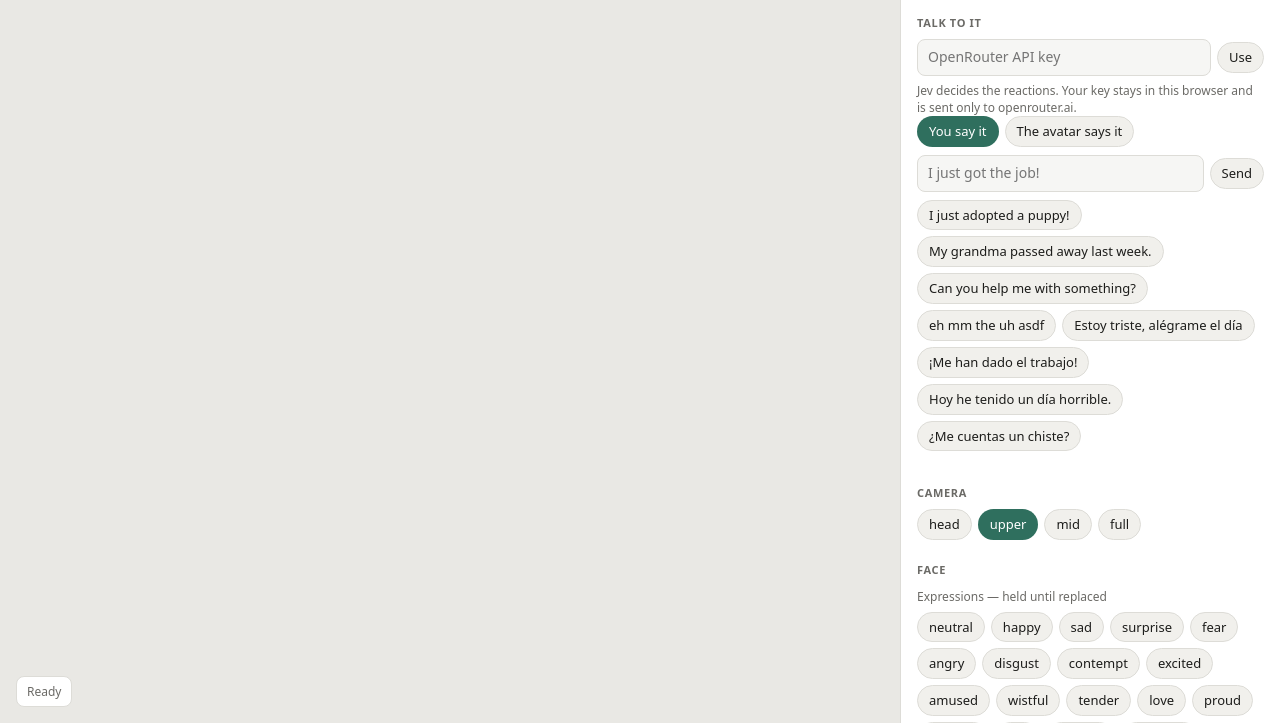
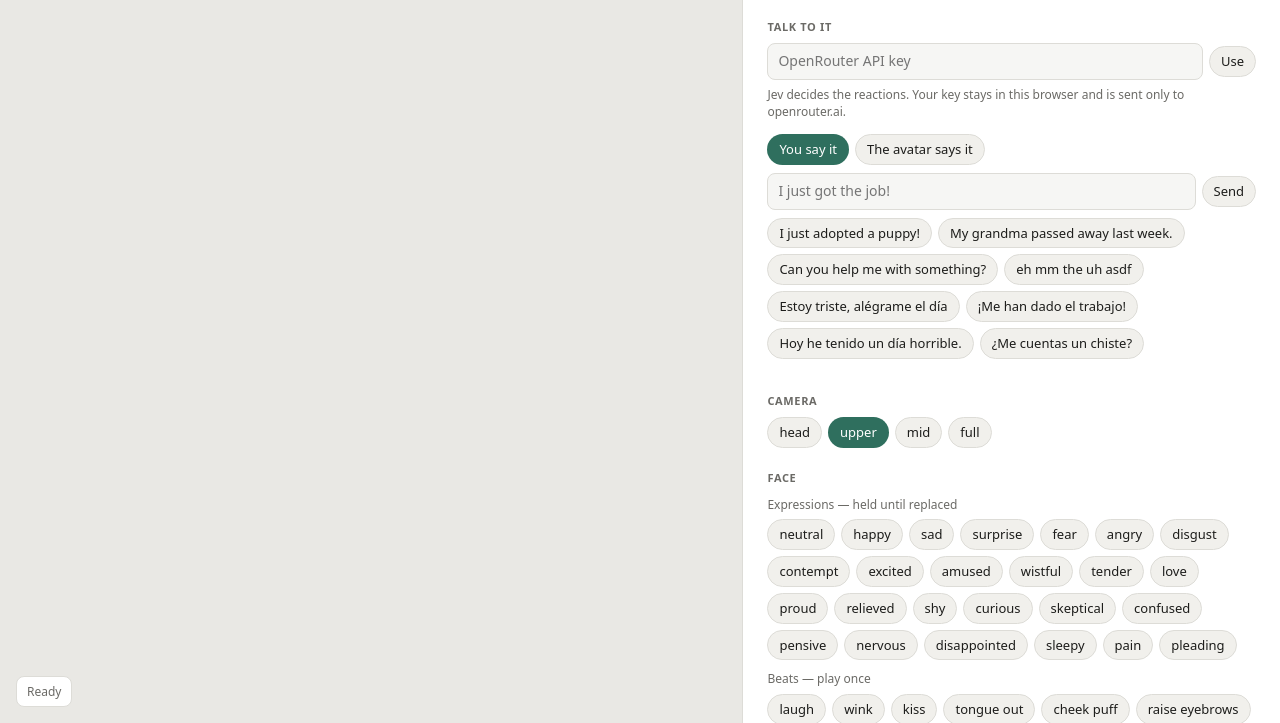
Before and after one commit to lhupyn/motion-engine, a website built with Vite: page demo/index.html in a window 1280 px wide. Shown: the part 77-800 px from the top of the page. Built offline with nearby package versions, Linux system fonts and the light colour scheme; what talkinghead would draw is missing.

Commit message:
docs: widen the demo control panel, add demo screenshot
The panel gets ~42% of the width (420–640 px): it is what people use.
The screenshot shows real Jev decisions from the demo.

Co-Authored-By: Claude Opus 5.5 <noreply@anthropic.com>
Claude-Session: https://claude.ai/code/session_01QNL1rYuWXFEQCXYhsK1D56

```diff
--- a/demo/index.html
+++ b/demo/index.html
@@ -52,7 +52,7 @@
       color: var(--text);
       font: 14px/1.45 system-ui, -apple-system, "Segoe UI", sans-serif;
       display: grid;
-      grid-template-columns: 1fr 380px;
+      grid-template-columns: minmax(0, 1fr) clamp(420px, 42vw, 640px);
       height: 100vh;
     }
 
@@ -69,7 +69,7 @@
       background: var(--panel);
       border-left: 1px solid var(--line);
       overflow-y: auto;
-      padding: 20px 16px 32px;
+      padding: 24px 24px 40px;
     }
     header h1 { font-size: 18px; letter-spacing: -0.01em; }
     header p { color: var(--muted); margin-top: 4px; }
@@ -102,6 +102,7 @@
     .row + .row, .row + .chips, .chips + .row { margin-top: 8px; }
     .note { font-size: 12px; color: var(--muted); margin-top: 6px; }
     .note a { color: inherit; }
+    #speaker { margin-top: 14px; }
 
     #log { list-style: none; padding: 0; margin-top: 12px; display: grid; gap: 8px; }
     #log li {
```
Also changed, not shown: images/demo.jpg (added).
